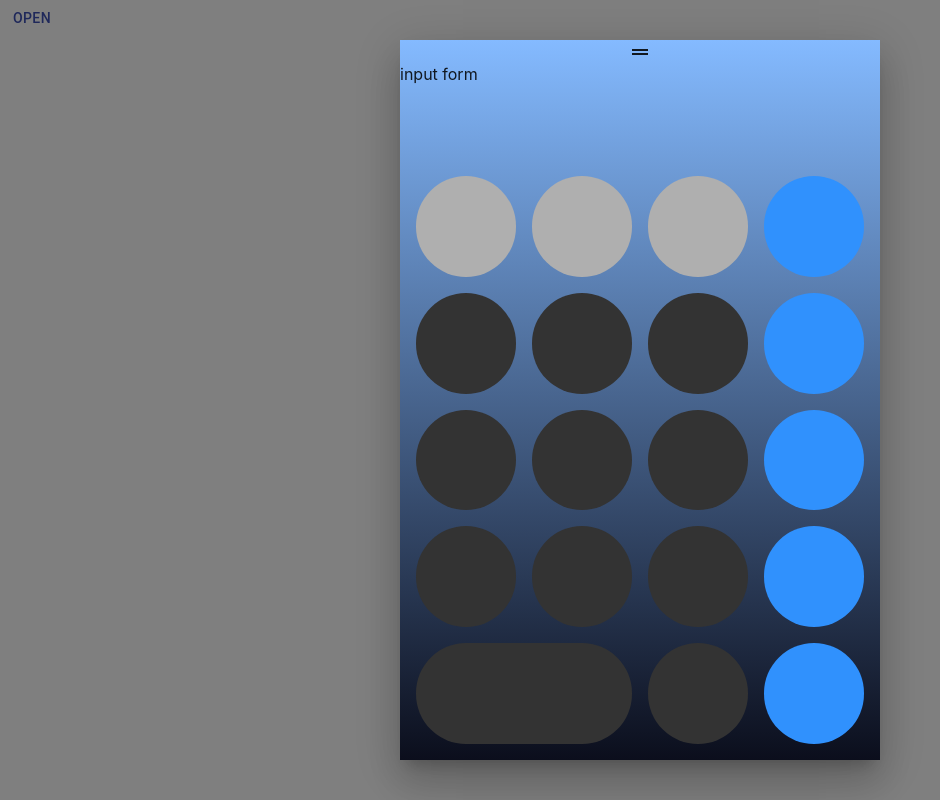
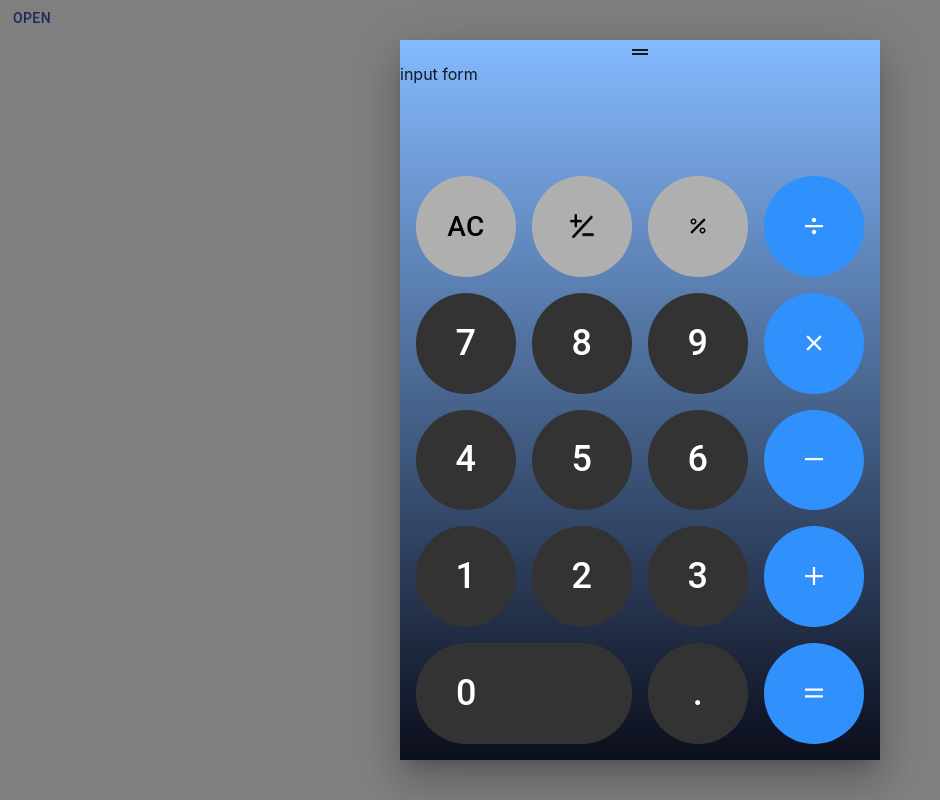
Before and after one commit to TimingJL/calculator_modal, a React (Create React App) app: page / in a window 1280 px wide. Both pictures are taken after a click on the button "OPEN". Shown: the whole page, without its empty margins (0-940 px from the left). Built offline with nearby package versions, Linux system fonts and the light colour scheme.

Commit message:
[feature] add icons

```diff
--- a/src/components/Calculator/CalculateOperators.js
+++ b/src/components/Calculator/CalculateOperators.js
@@ -1,5 +1,12 @@
 import React from "react";
 import { makeStyles } from "@material-ui/core/styles";
+import {
+  DivideIcon,
+  TimesIcon,
+  MinusIcon,
+  PlusIcon,
+  EqualsIcon,
+} from "components/Icons";
 import CircularButton from "./CircularButton";
 
 const useStyles = makeStyles(() => ({
@@ -16,10 +23,10 @@ const CalculateOperators = () => {
   const classes = useStyles();
   return (
     <div className={classes.root}>
-      {[1, 2, 3, 4, 5].map((item) => (
+      {[DivideIcon, TimesIcon, MinusIcon, PlusIcon, EqualsIcon].map((Icon) => (
         <CircularButton
-          key={item}
-          text={item}
+          key={Icon}
+          content={<Icon />}
           background="#3091fd"
           color="#fff"
         />
--- a/src/components/Calculator/Numbers.js
+++ b/src/components/Calculator/Numbers.js
@@ -38,7 +38,7 @@ const Numbers = () => {
         {[7, 8, 9, 4, 5, 6, 1, 2, 3].map((item) => (
           <CircularButton
             key={item}
-            text={item}
+            content={item}
             background="#333333"
             color="#fff"
           />
@@ -46,14 +46,14 @@ const Numbers = () => {
       </div>
       <div className={classes.zero}>
         <CircularButton
-          text={0}
+          content={0}
           background="#333333"
           color="#fff"
-          columns={2}
+          justifyContent="flex-start"
         />
       </div>
       <div className={classes.decimalPoint}>
-        <CircularButton text="." background="#333333" color="#fff" />
+        <CircularButton content="." background="#333333" color="#fff" />
       </div>
     </div>
   );
--- a/src/components/Calculator/OtherOperator.js
+++ b/src/components/Calculator/OtherOperator.js
@@ -1,5 +1,6 @@
 import React from "react";
 import { makeStyles } from "@material-ui/core/styles";
+import { PlusMinusIcon, PercentageIcon } from "components/Icons";
 import CircularButton from "./CircularButton";
 
 const useStyles = makeStyles(() => ({
@@ -16,14 +17,22 @@ const OtherOperator = () => {
   const classes = useStyles();
   return (
     <div className={classes.root}>
-      {["a", "b", "c"].map((item) => (
-        <CircularButton
-          key={item}
-          text={item}
-          background="#afafaf"
-          color="black"
-        />
-      ))}
+      <CircularButton
+        content="AC"
+        background="#afafaf"
+        color="black"
+        fontSize={28}
+      />
+      <CircularButton
+        content={<PlusMinusIcon />}
+        background="#afafaf"
+        color="black"
+      />
+      <CircularButton
+        content={<PercentageIcon />}
+        background="#afafaf"
+        color="black"
+      />
     </div>
   );
 };
```
